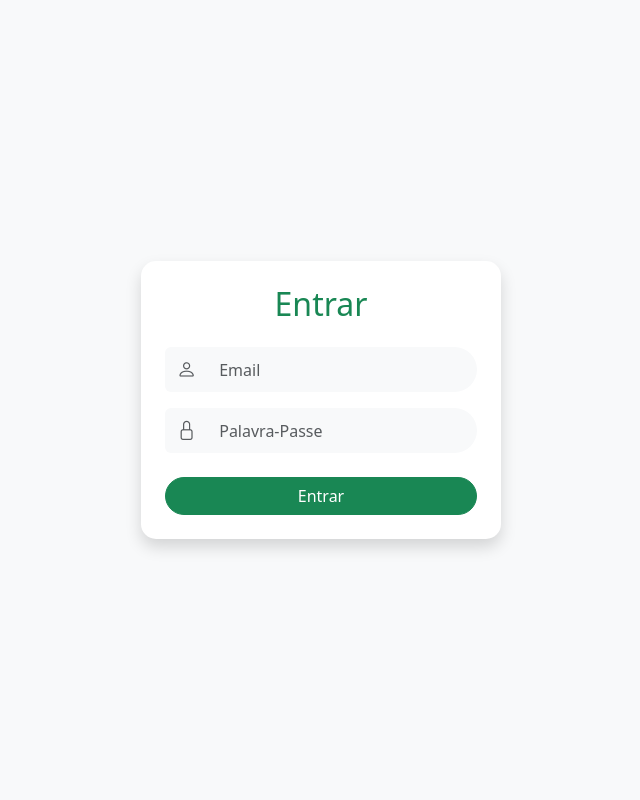
After one commit to ggoncalves17/Projeto_Koyu, a Django app: page /login/ in a window 1280 px wide. The commit adds this page. Shown: the whole page, without its empty margins (319-959 px from the left). Run offline with Django 5.2, Linux system fonts and the light colour scheme.

Commit message:
Login View

```diff
--- a/ProjetoKoyu/settings.py
+++ b/ProjetoKoyu/settings.py
@@ -119,6 +119,7 @@ USE_TZ = True
 
 STATIC_URL = 'static/'
 
+STATICFILES_DIRS = [BASE_DIR / "ProjetoKoyu_App" / "static"]
 # Default primary key field type
 # https://docs.djangoproject.com/en/5.1/ref/settings/#default-auto-field
 
--- /dev/null
+++ b/ProjetoKoyu_App/static/css/styles.css
@@ -0,0 +1,15 @@
+.card {
+    border: none;
+    border-radius: 15px; /* Borda arredondada */
+    box-shadow: 0px 4px 20px rgba(0, 0, 0, 0.1); /* Sombra suave */
+}
+
+.input-group-text {
+    font-size: 1.2rem;
+}
+
+.form-control {
+    height: 45px;
+    border-radius: 30px;
+    box-shadow: none;
+}
--- /dev/null
+++ b/ProjetoKoyu_App/static/js/teste.js
@@ -0,0 +1,3 @@
+function teste() {
+    console.log("<a> Teste Ativado")
+}
--- a/ProjetoKoyu_App/templates/projeto_koyu/index.html
+++ b/ProjetoKoyu_App/templates/projeto_koyu/index.html
@@ -1,4 +1,5 @@
 {% extends "base.html" %}
+{% load static %}
 
 {% block content %}
 
@@ -8,9 +9,11 @@
     <meta charset="UTF-8">
     <meta name="viewport" content="width=device-width, initial-scale=1.0">
     <title>Koyu</title>
+    <script src="{% static 'js/teste.js' %}"></script>
 </head>
 <body>
     <h1>{{ message }}</h1>
+    <a href="#" onclick="teste()">Teste</a>
 </body>
 </html>
 
--- /dev/null
+++ b/ProjetoKoyu_App/templates/projeto_koyu/login.html
@@ -0,0 +1,65 @@
+{% load static %}
+
+<!DOCTYPE html>
+<html lang="en">
+<head>
+    <meta charset="UTF-8">
+    <meta name="viewport" content="width=device-width, initial-scale=1.0">
+    <title>Köyü - Login</title>
+    <!-- Bootstrap CSS -->
+    <link href="https://cdn.jsdelivr.net/npm/bootstrap@5.3.0-alpha3/dist/css/bootstrap.min.css" rel="stylesheet">
+    <!-- Custom CSS -->
+    <link rel="stylesheet" href="{% static 'css/styles.css' %}">
+</head>
+<body class="bg-light d-flex align-items-center justify-content-center" style="height: 100vh;">
+    <div class="card p-4 shadow" style="width: 360px; border-radius: 15px;">
+        <!-- Title -->
+        <h2 class="text-center text-success mb-4">Entrar</h2>
+
+        {% if messages %}
+        <div>
+            {% for message in messages %}
+            <!--https://micropyramid.com/blog/basics-of-django-message-framework-->
+            {% if message.level == DEFAULT_MESSAGE_LEVELS.ERROR %}
+            <div class="alert alert-danger" role="alert">
+                {{ message }}
+            </div>
+            {% endif %}
+            {% endfor %}
+        </div>
+        {% endif %}
+
+        <!-- Form -->
+        <form method="POST">
+            {% csrf_token %}
+            <!-- User Input -->
+            <div class="form-group mb-3">
+                <div class="input-group">
+                    <span class="input-group-text bg-light border-0 text-muted">
+                        <i class="bi bi-person"></i>
+                    </span>
+                    <input type="email" name="email" class="form-control border-0 bg-light" placeholder="Email" required>
+                </div>
+            </div>
+            <!-- Password Input -->
+            <div class="form-group mb-4">
+                <div class="input-group">
+                    <span class="input-group-text bg-light border-0 text-muted">
+                        <i class="bi bi-lock"></i>
+                    </span>
+                    <input type="password" name="password" class="form-control border-0 bg-light" placeholder="Palavra-Passe" required>
+                </div>
+            </div>
+            <!-- Submit Button -->
+            <div class="text-center">
+                <button type="submit" class="btn btn-success w-100 rounded-pill">Entrar</button>
+            </div>
+        </form>
+    </div>
+
+    <!-- Bootstrap Icons -->
+    <link href="https://cdnjs.cloudflare.com/ajax/libs/bootstrap-icons/1.10.5/font/bootstrap-icons.min.css" rel="stylesheet">
+    <!-- Bootstrap JS -->
+    <script src="https://cdn.jsdelivr.net/npm/bootstrap@5.3.0-alpha3/dist/js/bootstrap.bundle.min.js"></script>
+</body>
+</html>
--- a/ProjetoKoyu_App/urls.py
+++ b/ProjetoKoyu_App/urls.py
@@ -4,4 +4,5 @@ from django.contrib.auth.views import LogoutView
 
 urlpatterns = [
     path('', views.homepage, name='homepage'),
+    path('login/', views.login, name='login'),
 ]
--- a/ProjetoKoyu_App/views.py
+++ b/ProjetoKoyu_App/views.py
@@ -1,4 +1,30 @@
-from django.shortcuts import render
+from django.shortcuts import render, redirect, get_object_or_404
+from django.http import HttpResponse
+from django.contrib import messages
+from .models import Utilizador
+from .forms import UtilizadorForm
+from django.contrib.auth.decorators import login_required
+from django.contrib.auth import logout, authenticate, login as auth_login
+import time
 
 def homepage(request):
     return render(request, 'projeto_koyu/index.html', context={'message': 'Bem-vindo!'})
+
+def login(request):
+
+    if request.method == "POST":
+        email = request.POST.get("email")
+        password = request.POST.get("password")
+
+        lista_utilizadores = Utilizador.objects.filter(ut_mail=email)
+
+        if lista_utilizadores:
+            for utilizador in lista_utilizadores:
+                if utilizador.ut_pass == password:
+                    messages.success(request, "Credenciais Corretas.")
+                    return redirect("/")
+            messages.error(request, "Credenciais Incorretas.")
+        else:
+            messages.error(request, "Utilizador não encontrado.")
+
+    return render(request, "projeto_koyu/login.html")
```
Also changed, not shown: ProjetoKoyu_App/forms.py (added, +17 -0 lines).
